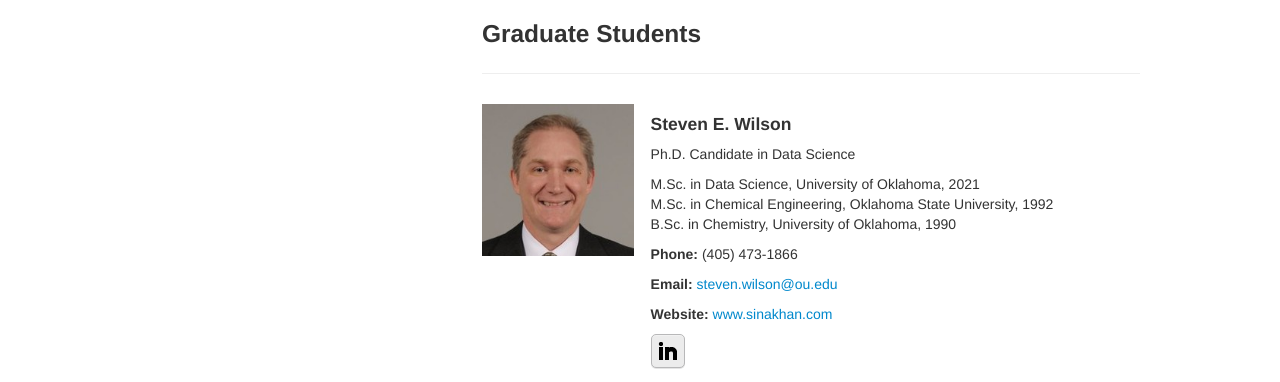
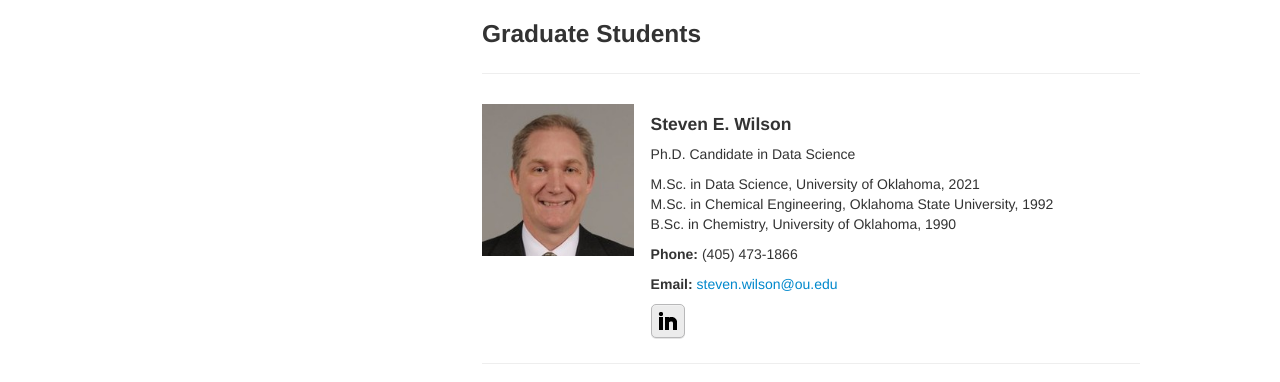
Before and after one commit to 3sigmalab/3sigmalab.github.io, a plain HTML site: page people.html in a window 1280 px wide. Shown: the part 746-1128 px from the top of the page. Drawn offline with Linux system fonts and the light colour scheme.

Commit message:
Update people.html

```diff
--- a/people.html
+++ b/people.html
@@ -91,8 +91,7 @@
 <br/>B.Sc. in Chemistry, University of Oklahoma, 1990</p>
                         <p><b>Phone: </b>(405) 473-1866</p>
                         <p><b>Email: </b><a href="mailto:steven.wilson@ou.edu">steven.wilson@ou.edu</a></p>
-                        <p><b>Website: </b><a href="http://www.sinakhan.com">www.sinakhan.com </a></p>
-                        <a href="www.linkedin.com/in/steven-wilson-0072166" class="sb linkedin">Linkedin</a>
+                        <a href="https://www.linkedin.com/in/steven-wilson-0072166" class="sb linkedin">Linkedin</a>
                      </div>
                   </div>
 
```
